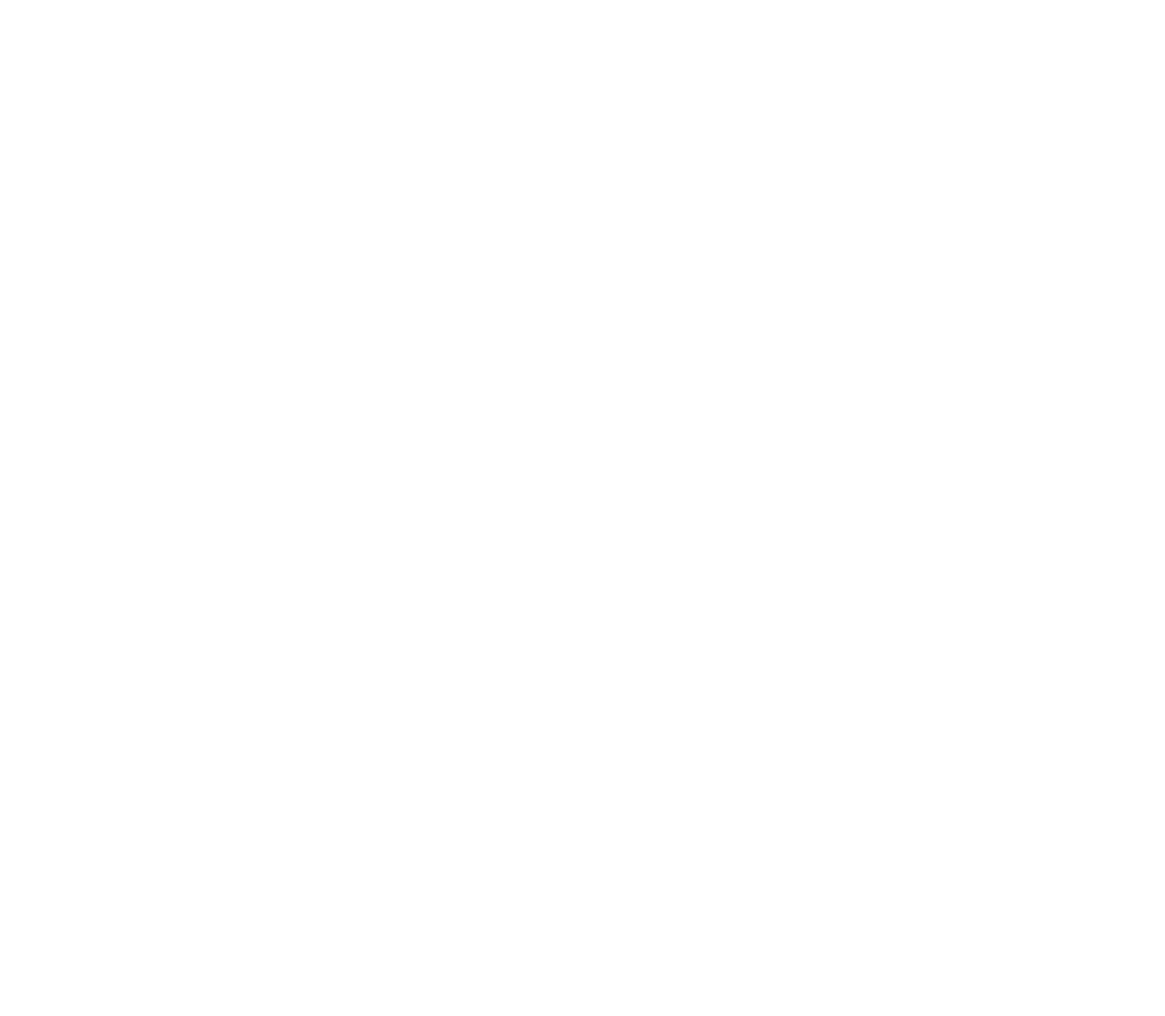
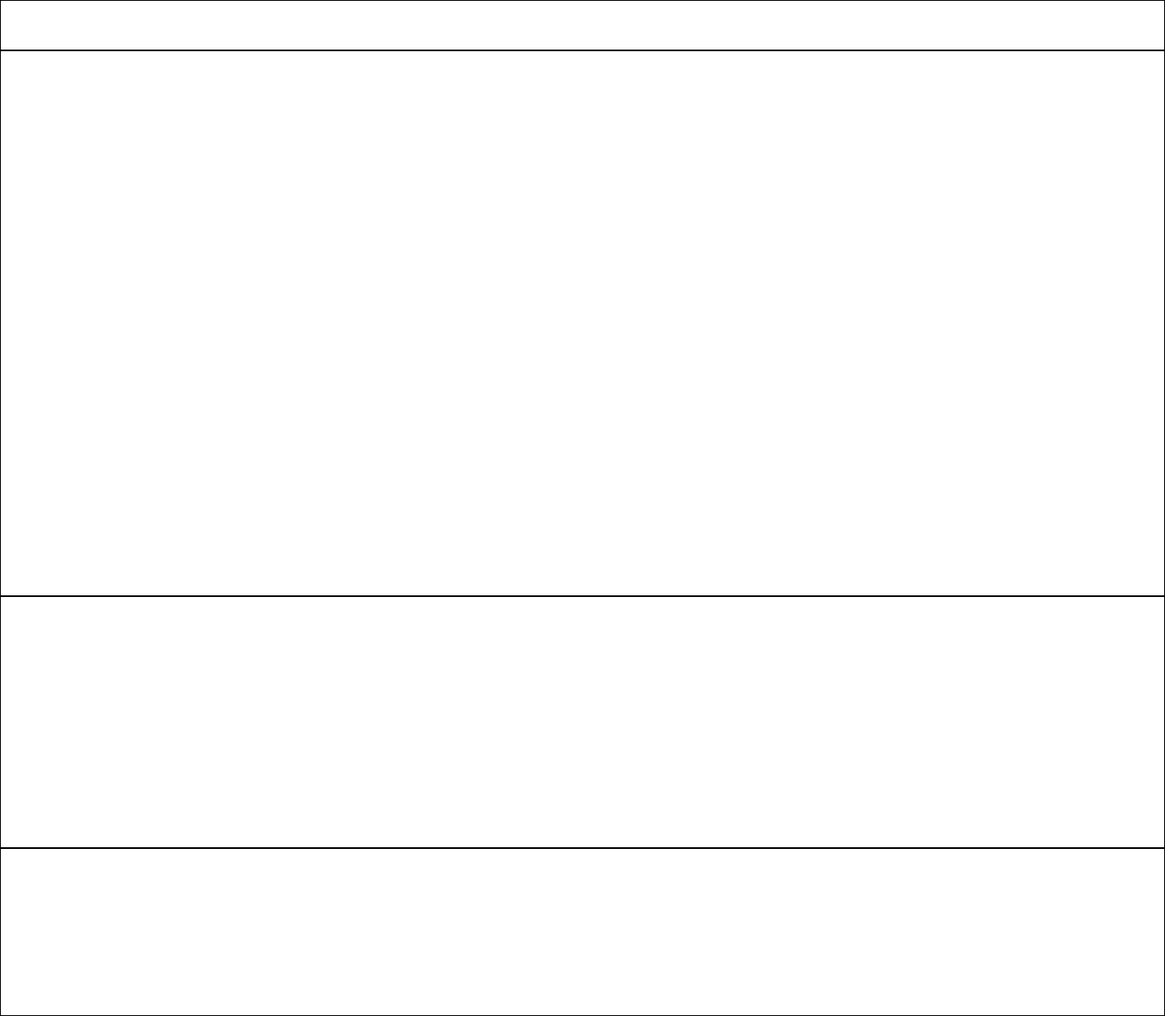
Before and after one commit to ROCKEMMA/Periodic-table-school, a plain HTML site: page index.html in a window 1280 px wide. Shown: the whole page at 84% size, 1388 px wide, since content can reach past the window. Before the commit the page ends 1160 px from the top, so only its background shows below. Drawn offline with Linux system fonts and the light colour scheme.

Commit message:
se agrega el grid para la tabla

```diff
--- a/assets/css/config.css
+++ b/assets/css/config.css
@@ -3,7 +3,11 @@
     padding: 0;
     box-sizing: border-box;
 }
+html {
+    font-size: 10px;
+}
+
 #root {
     display: grid;
-    grid-template-rows: 60px 600px 300px 200px;
+    grid-template-rows: 60px 650px 300px 200px;
 }
--- a/components/cargarCalculadora/cargarCalculadora.css
+++ b/components/cargarCalculadora/cargarCalculadora.css
@@ -0,0 +1,3 @@
+#seccion-calculadora {
+    border: 1px solid black;
+}
--- a/components/cargarFooter/cargarFooter.css
+++ b/components/cargarFooter/cargarFooter.css
@@ -0,0 +1,3 @@
+#footer {
+    border: 1px solid black;
+}
--- a/components/cargarHeader/cargarHeader.css
+++ b/components/cargarHeader/cargarHeader.css
@@ -0,0 +1,3 @@
+#header {
+    border: 1px solid black;
+}
--- a/components/cargarTabla/cargarTabla.css
+++ b/components/cargarTabla/cargarTabla.css
@@ -0,0 +1,11 @@
+#seccion-tabla {
+    width: 100%;
+    max-width: 140rem;
+    margin: 0 auto;
+    border: 1px solid black;
+
+    display: grid;
+    grid-template-columns: repeat(18,7.7rem);
+    grid-template-rows: repeat(7,7.7rem);
+    justify-content: center;
+}
```
